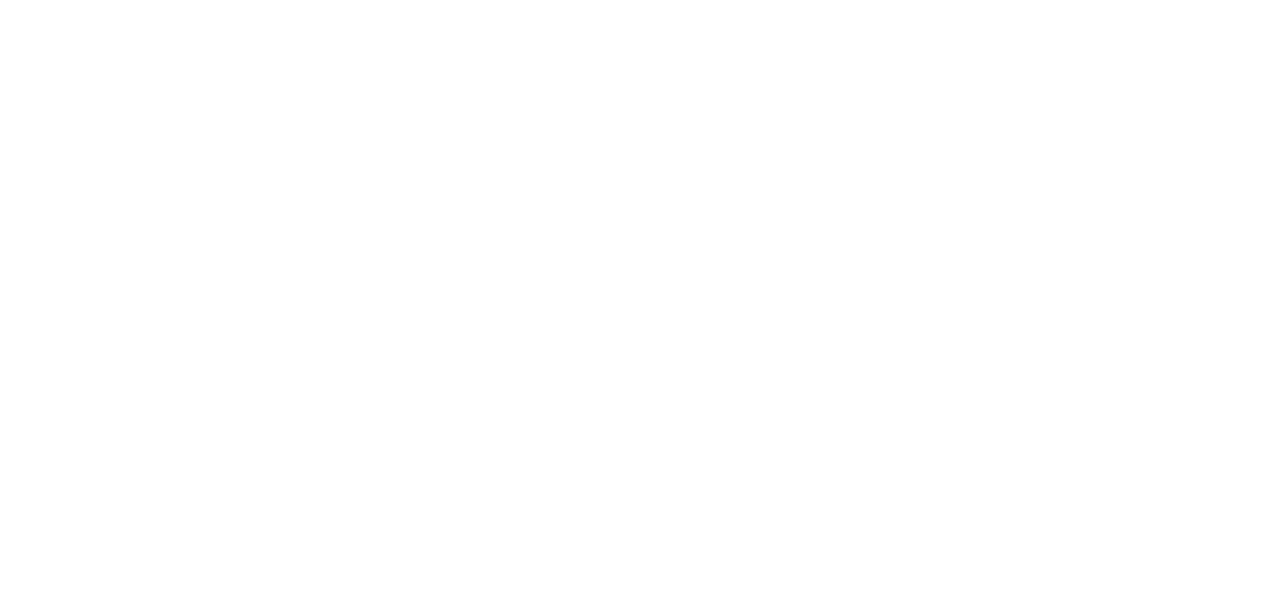
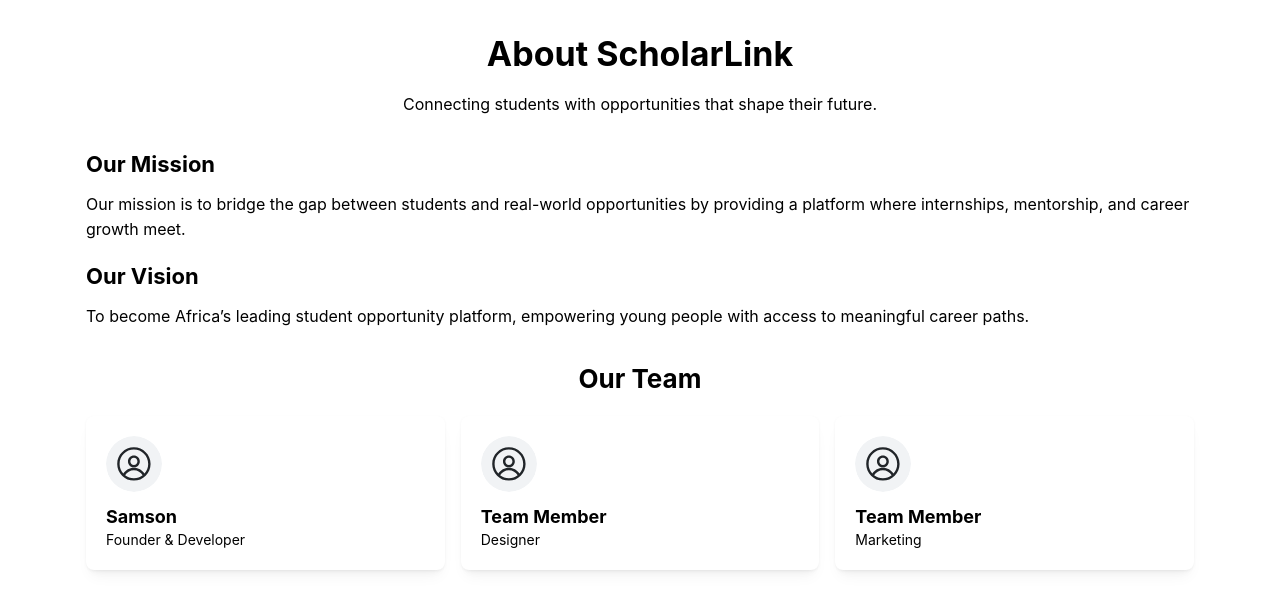
Before and after one commit to SamsonKwizela/Scholar_Link, a React (Vite) app: page /about in a window 1280 px wide. Before the commit this address had no page. Shown: the top 612 px of the page. Built offline with nearby package versions, Linux system fonts and the light colour scheme.

Commit message:
added about us page

```diff
--- a/src/App.jsx
+++ b/src/App.jsx
@@ -1,37 +1,28 @@
 import { BrowserRouter, Routes, Route } from "react-router-dom";
 import LandingPage from "./pages/LandingPage";
-import { SideBarMinimal } from "./components/SideBar";
-import CreateUser from "./auth/CreateUser"
+import CreateUser from "./auth/CreateUser";
 import { FooterCentered } from "./components/Footer";
 import Login from "./auth/Login";
+import AboutUs from "./pages/AboutUs";
 
-
-function DashboardLayout() {
-  return (
-    <div style={{ display: "flex" }}>
-      <SideBarMinimal />
-      <div style={{ flex: 1, padding: "20px" }}>
-        <h2>Dashboard</h2>
-      </div>
-    </div>
-  );
-}
 
 function App() {
   return (
     <BrowserRouter>
       <Routes>
-        {/* Public page */}
-        <Route path="/" element={
-  <>
-    <LandingPage />
-    <FooterCentered />
-  </>
-} />
+        <Route
+          path="/"
+          element={
+            <>
+              <LandingPage />
+              <FooterCentered />
+            </>
+          }
+        />
 
-        <Route path="/dashboard" element={<DashboardLayout />} />
         <Route path="/signup" element={<CreateUser />} />
         <Route path="/login" element={<Login />} />
+        <Route path="/about" element={<AboutUs />} />
       </Routes>
     </BrowserRouter>
   );
--- /dev/null
+++ b/src/pages/AboutUs.jsx
@@ -0,0 +1,72 @@
+import { Container, Title, Text, Grid, Card, Avatar } from "@mantine/core";
+
+export default function AboutUs() {
+  return (
+    <Container size="lg" py="xl">
+      {/* Header */}
+      <Title align="center" mb="md">
+        About ScholarLink
+      </Title>
+
+      <Text align="center" color="dimmed" mb="xl">
+        Connecting students with opportunities that shape their future.
+      </Text>
+
+      {/* Mission Section */}
+      <Title order={3} mb="sm">
+        Our Mission
+      </Title>
+      <Text mb="lg">
+        Our mission is to bridge the gap between students and real-world
+        opportunities by providing a platform where internships, mentorship,
+        and career growth meet.
+      </Text>
+
+      {/* Vision Section */}
+      <Title order={3} mb="sm">
+        Our Vision
+      </Title>
+      <Text mb="xl">
+        To become Africa’s leading student opportunity platform, empowering
+        young people with access to meaningful career paths.
+      </Text>
+
+      {/* Team Section */}
+      <Title order={2} align="center" mb="lg">
+        Our Team
+      </Title>
+
+      <Grid>
+        <Grid.Col span={4}>
+          <Card shadow="sm" p="lg" radius="md">
+            <Avatar radius="xl" size="lg" mb="sm" />
+            <Title order={4}>Samson</Title>
+            <Text size="sm" color="dimmed">
+              Founder & Developer
+            </Text>
+          </Card>
+        </Grid.Col>
+
+        <Grid.Col span={4}>
+          <Card shadow="sm" p="lg" radius="md">
+            <Avatar radius="xl" size="lg" mb="sm" />
+            <Title order={4}>Team Member</Title>
+            <Text size="sm" color="dimmed">
+              Designer
+            </Text>
+          </Card>
+        </Grid.Col>
+
+        <Grid.Col span={4}>
+          <Card shadow="sm" p="lg" radius="md">
+            <Avatar radius="xl" size="lg" mb="sm" />
+            <Title order={4}>Team Member</Title>
+            <Text size="sm" color="dimmed">
+              Marketing
+            </Text>
+          </Card>
+        </Grid.Col>
+      </Grid>
+    </Container>
+  );
+}
--- a/src/pages/LandingPage.jsx
+++ b/src/pages/LandingPage.jsx
@@ -10,8 +10,6 @@
 import { Link } from "react-router-dom";
 import "./LandingPage.css";
 import OpportunitiesCards from "../components/OpportunitiesCards";
-
-
 
 function LandingPage() {
   return (
```
